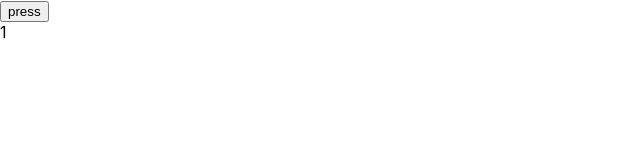
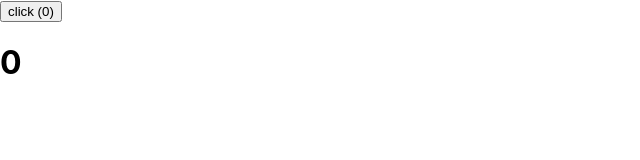
Before and after one commit to liujie3612/train-ticket, a React app: page / in a window 1280 px wide. Shown: the top 160 px of the page, without its empty margins (0-640 px from the left). Built offline with nearby package versions, Linux system fonts and the light colour scheme.

Commit message:
feat: context

```diff
--- a/package.json
+++ b/package.json
@@ -27,7 +27,7 @@
     "eslint-plugin-import": "2.20.1",
     "eslint-plugin-jsx-a11y": "6.2.3",
     "eslint-plugin-react": "7.19.0",
-    "eslint-plugin-react-hooks": "^1.6.1",
+    "eslint-plugin-react-hooks": "^4.0.4",
     "file-loader": "4.3.0",
     "fs-extra": "^8.1.0",
     "html-webpack-plugin": "4.0.0-beta.11",
--- a/src/App.jsx
+++ b/src/App.jsx
@@ -1,47 +1,34 @@
-import React, { Component, PureComponent, memo } from "react";
+import React, { useState, useEffect, useContext, createContext } from "react";
 import "./App.css";
 
-// class Foo extends PureComponent {
-//   render() {
-//     console.log("foo render");
-//     return <div>{this.props.person.age}</div>;
-//   }
-// }
+const CountContext = createContext();
 
-const Foo = memo(function Foo(props) {
-  console.log("foo render");
-  return <div>{props.person.age}</div>;
+function Counter() {
+  // Contextde的数量可以有多个
+  // class的解决方案：contextType,consumer
+  const count = useContext(CountContext);
+  return <h1>{count}</h1>;
+}
+
+function App(params) {
+  const [count, setCount] = useState(0);
+  useEffect(() => {
+    document.title = count;
   });
-
-class App extends Component {
-  state = {
-    count: 0,
-    person: {
-      age: 1,
-    },
-  };
-
-  //这样就能绑定this，也能避免Foo重新渲染
-  callback = () => {};
-
-  render() {
-    const person = this.state.person;
   return (
     <div>
       <button
         onClick={() => {
-            person.age++;
-            this.setState({
-              count: this.state.count + 1,
-            });
+          setCount(count + 1);
         }}
       >
-          press
+        click ({count})
       </button>
-        <Foo person={person} cb={this.callback}></Foo>
+      <CountContext.Provider value={count}>
+        <Counter />
+      </CountContext.Provider>
     </div>
   );
 }
-}
 
 export default App;
```
Also changed, not shown: 1 other file (tests, documents, lock files or other folders). Lines whose indentation alone changed are shown as unchanged.
